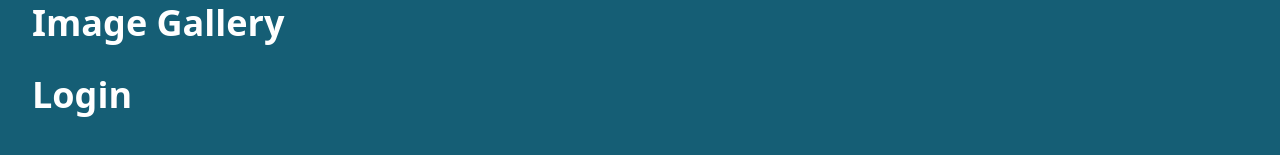
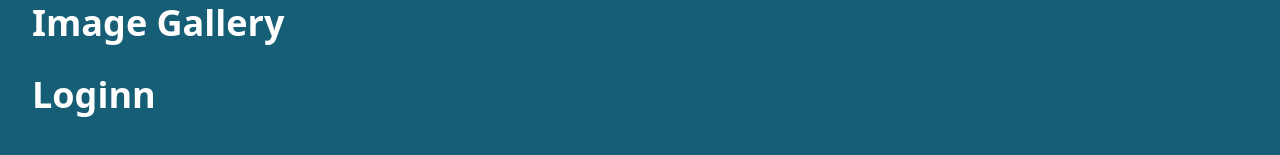
Before and after one commit to kunwarabhi7/tailwind, a Next.js app: page / in a window 1280 px wide. Shown: the part 349-504 px from the top of the page. Built offline with nearby package versions, Linux system fonts and the light colour scheme.

Commit message:
Update index.js

```diff
--- a/pages/index.js
+++ b/pages/index.js
@@ -8,7 +8,7 @@ const Home = () => {
 <li className='p-4 font-bold'>    <Link href='/price' >Price</Link> </li>
 <li className='p-4 font-bold'> <Link href='/product' >Product</Link> </li>
 <li className='p-4 font-bold'> <Link href='/image' >Image Gallery</Link> </li>
-<li className='p-4 font-bold'> <Link href='/login' >Login</Link> </li>
+<li className='p-4 font-bold'> <Link href='/login' >Loginn</Link> </li>
     </ul>
     <ul className='text-white cursor-pointer bg-cyan-800 text-4xl h-screen'>
     <li className='p-4 font-bold'> <Link href='/clipper' >Clipper</Link> </li>
```
